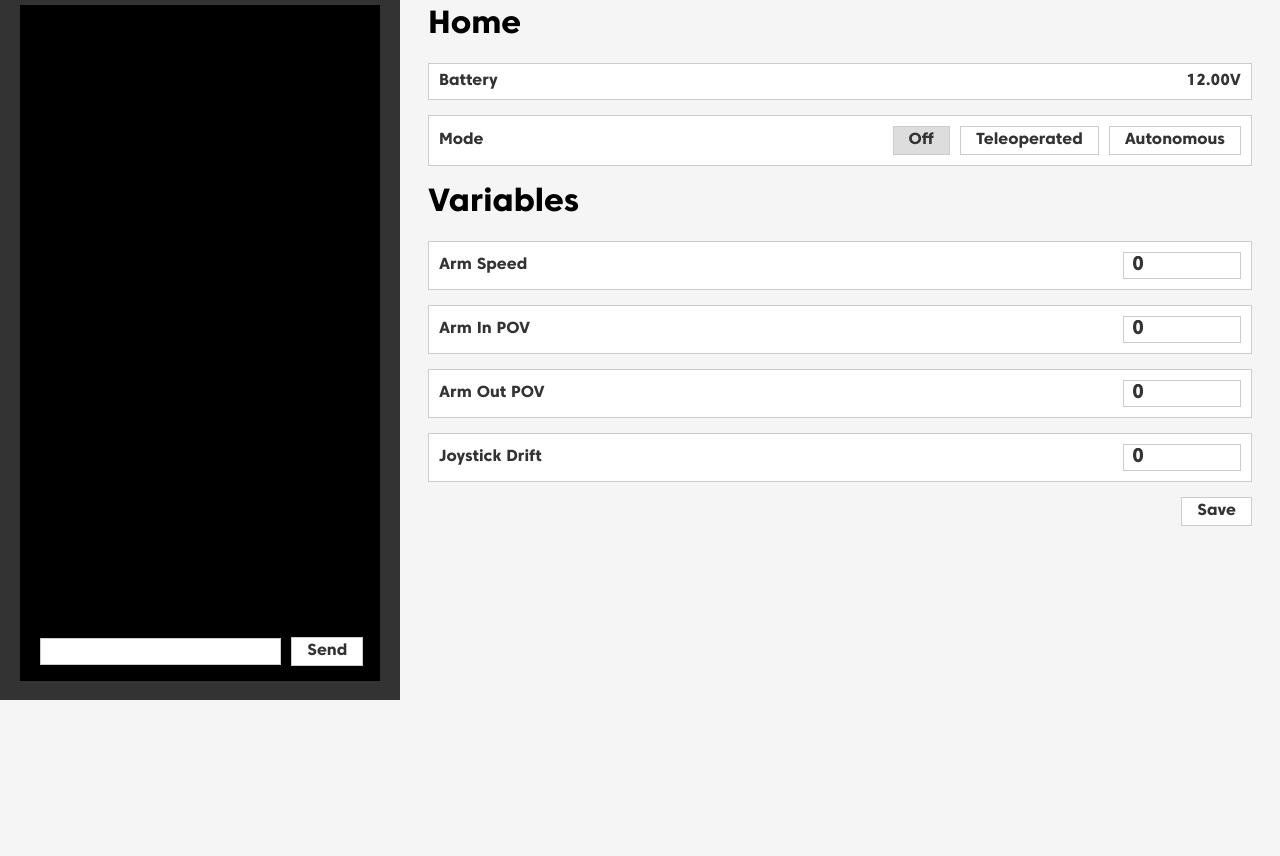
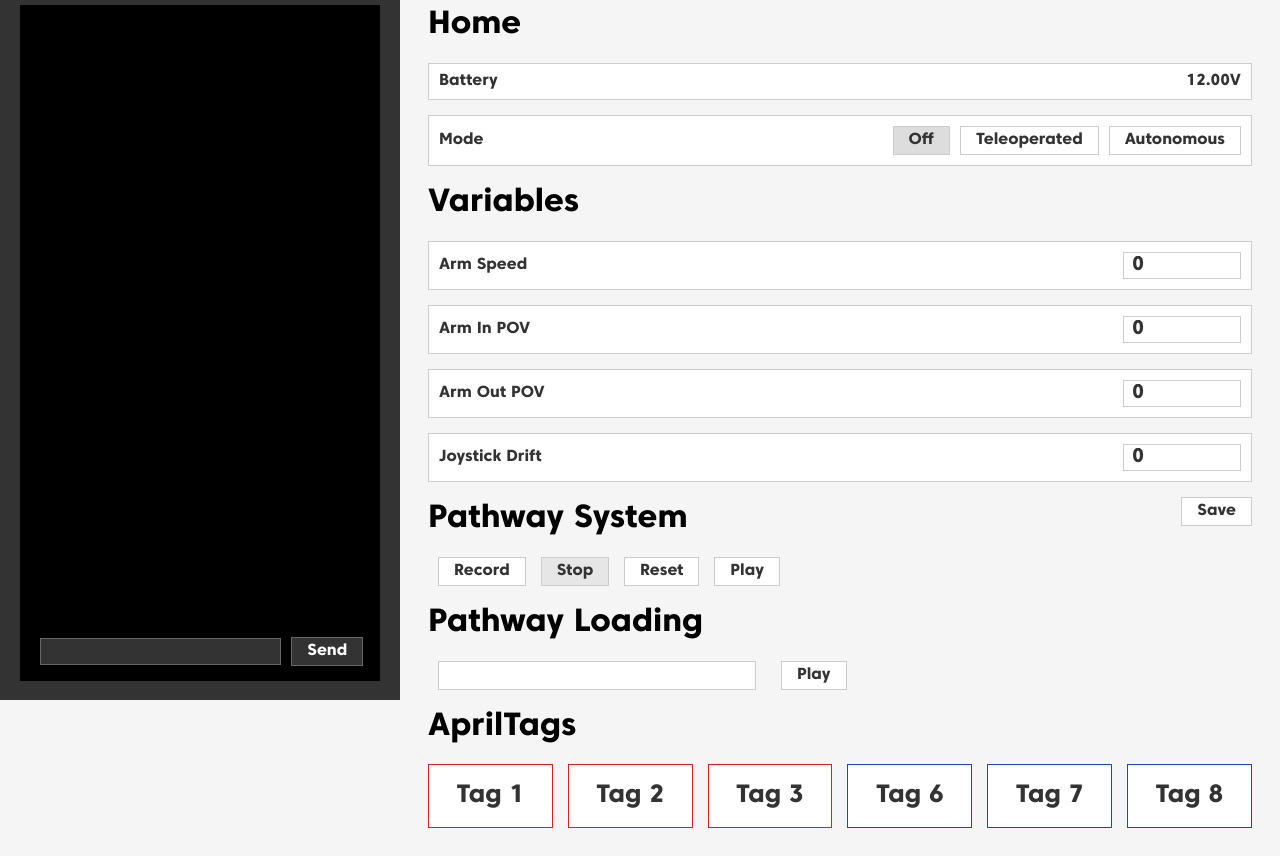
Before and after one commit to TigerBotsCSP/NCP, a website: page main.html in a window 1280 px wide. Shown: the part 100-956 px from the top of the page. Before the commit the page ends 800 px from the top, so only its background shows below. Drawn offline with Linux system fonts and the light colour scheme.

Commit message:
Terminal, 4-Function APS, AprilTags, Load Pathway

```diff
--- a/main.html
+++ b/main.html
@@ -151,6 +151,50 @@
             margin-left: 10px;
             width: 100px;
         }
+
+        .pathways {
+            display: flex;
+            column-gap: 15px;
+        }
+
+        .pathway {
+            background-color: #ccc;
+            color: #333;
+            border: none;
+            padding: 6px 15px;
+            width: 205px;
+            height: 50px;
+            font-size: 27px;
+            background-color: #fff;
+            color: #333;
+            border: 1px solid #ccc;
+            transition: .3s;
+            display: flex;
+            align-items: center;
+            justify-content: center;
+        }
+
+        .apriltags {
+            display: flex;
+            column-gap: 15px;
+        }
+
+        .apriltag {
+            background-color: #ccc;
+            color: #333;
+            border: none;
+            padding: 6px 15px;
+            width: 100px;
+            height: 50px;
+            font-size: 25px;
+            background-color: #fff;
+            color: #333;
+            border: 1px solid #ccc;
+            transition: .3s;
+            display: flex;
+            align-items: center;
+            justify-content: center;
+        }
     </style>
 </head>
 
@@ -163,8 +207,8 @@
         </div>
         <pre id="output" contenteditable="false" style="position: relative;">
           <div style="position: absolute; bottom: 15px; display: flex; align-items: center; width: 100%;">
-            <input type="text" id="cmd_input" style="flex-grow: .85; margin-right: 0px;" />
-            <button onclick="ncp.exec();" class="mode-button" style="margin-right: 5px;">Send</button>
+            <input type="text" id="cmd_input" style="flex-grow: .85; margin-right: 0px; color: white; border: 1px solid #676767; background-color: #333;" />
+            <button onclick="ncp.exec();" class="mode-button" style="margin-right: 5px; color: white; border: 1px solid #676767; background-color: #333;">Send</button>
           </div>
         </pre>
     </div>
@@ -210,6 +254,31 @@
             </div>
             <button class="mode-button" style="float: right;" onclick="ncp.publish();">Save</button>
         </div>
+        <div id="aps">
+            <h1>Pathway System</h1>
+            <button id="record" class="mode-button" onclick="ncp.aps(this.id);">Record</button>
+            <button id="stop" class="mode-button" style="background-color: rgb(230,230,230);" onclick="ncp.aps(this.id);">Stop</button>
+            <button id="reset" class="mode-button" onclick="ncp.aps(this.id);">Reset</button>
+            <button id="play" class="mode-button" onclick="ncp.aps(this.id);">Play</button>
+        </div>
+        <div id="aps">
+            <h1>Pathway Loading</h1>
+            <div class="pathways">
+                <input id="joydrift" style="width: 300px;" oninput="ncp.edit_var('Joystick Drift', this.value)" />
+            <button class="mode-button" style="float: right;" onclick="ncp.publish();">Play</button>
+            </div>
+        </div>
+        <div id="aps">
+            <h1>AprilTags</h1>
+            <div class="apriltags">
+                <div class="apriltag" id="tag_1" style="border: 1px solid rgb(207, 34, 34);">Tag 1</div>
+                <div class="apriltag" id="tag_2" style="border: 1px solid rgb(207, 34, 34);">Tag 2</div>
+                <div class="apriltag" id="tag_3" style="border: 1px solid rgb(207, 34, 34);">Tag 3</div>
+                <div class="apriltag" id="tag_6" style="border: 1px solid rgb(34, 66, 207);">Tag 6</div>
+                <div class="apriltag" id="tag_7" style="border: 1px solid rgb(34, 66, 207);">Tag 7</div>
+                <div class="apriltag" id="tag_8" style="border: 1px solid rgb(34, 66, 207);">Tag 8</div>
+            </div>
+        </div>
     </div>
     <script>
         // NCP Core
@@ -220,17 +289,26 @@
                 "Arm In POV": undefined,
                 "Arm Out POV": undefined,
                 "Joystick Drift": undefined
-            }
+            },
+            "Pathway System": "stop"
         };
 
         ncp.toggle_mode = function (mode) {
             document.querySelector(`#${ncp.Mode}`).classList.remove("mode-button-select");
             ncp.Mode = mode;
             document.querySelector(`#${ncp.Mode}`).classList.add("mode-button-select");
+            ncp.publish();
         }
 
         ncp.edit_var = function (name, value) {
             ncp.Variables[name] = Number(value);
+        }
+
+        ncp.aps = function(mode) {
+            document.querySelector(`#${ncp["Pathway System"]}`).style["background-color"] = null;
+            ncp["Pathway System"] = mode;
+            document.querySelector(`#${ncp["Pathway System"]}`).style["background-color"] = "rgb(230,230,230)";
+            ncp.publish();
         }
 
         ncp.exec = function () {
@@ -256,7 +334,8 @@
         window.socket = new WebSocket('ws://localhost:9072/v1/panel');
 
         socket.addEventListener('open', (event) => {
-            console.log('WebSocket connection established');
+            var output = document.getElementById("output");
+            output.innerHTML += "<b style='color: green'>✔ Connected to server.</b><br>";
         });
 
         socket.addEventListener('message', (event) => {
@@ -269,11 +348,25 @@
                 return;
             }
 
+            // Set mode
+            ncp.toggle_mode(json.Mode);
+
             // Set variables on the core
             ncp.edit_var("Arm Speed", json.Variables["Arm Speed"]);
             ncp.edit_var("Arm In POV", json.Variables["Arm In POV"]);
             ncp.edit_var("Arm Out POV", json.Variables["Arm Out POV"]);
             ncp.edit_var("Joystick Drift", json.Variables["Joystick Drift"]);
+
+            // Set detected AprilTags
+            var tags = [1, 2, 3, 6, 7, 8];
+
+            for (let i = 0; i < tags.length; i++) {
+                if (!json.Tags.includes(tags[i])) {
+                    document.querySelector("#tag_" + tags[i]).style["background-color"] = null;
+                } else {
+                    document.querySelector("#tag_" + tags[i]).style["background-color"] = "rgb(230,230,230)";
+                }
+            }
 
             // Set variables on the HTML
             document.querySelector("#armspeed").value = json.Variables["Arm Speed"];
```
